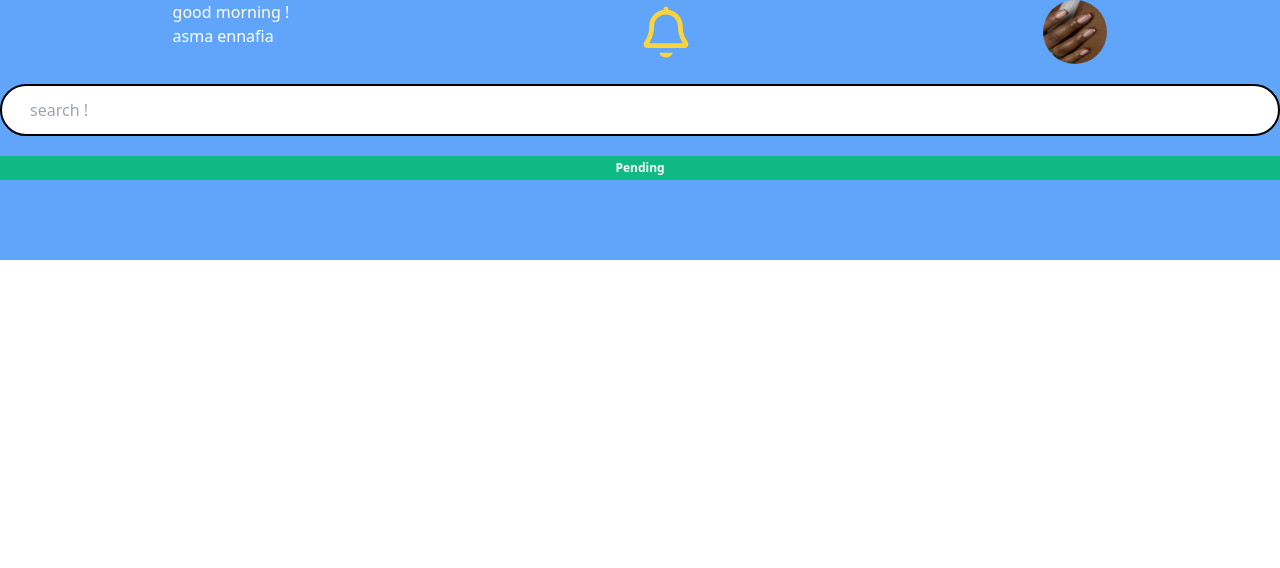
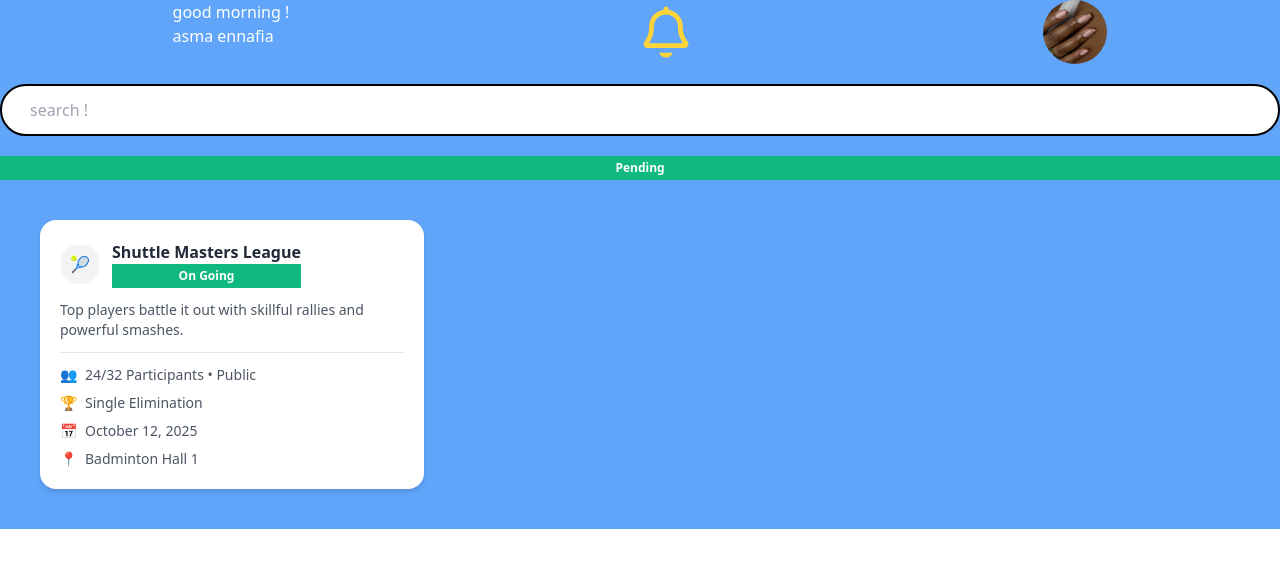
Before and after one commit to ennafiaasma-art/ArenaSync-Gestionnaire-de-Tournois-Sportifs, a React (Vite) app: page / in a window 1280 px wide. Shown: the top 568 px of the page. Built offline with nearby package versions, Linux system fonts and the light colour scheme.

Commit message:
la creartion de compenenet tournament card et affiche sur vite

```diff
--- a/src/App.jsx
+++ b/src/App.jsx
@@ -1,7 +1,7 @@
 
 import Header from './components/Header'
 import Input from './components/Input';
-import StatusBadg from './components/StatusBadg';
+import StatusBadge from './components/StatusBadg';
 
 import TournamentCard from './components/TournamentCard';
 
@@ -11,7 +11,7 @@ function App() {
  <div>
     <Header/>
     <Input/>
-    <StatusBadg status="Pending"/>
+    <StatusBadge status="Pending"/>
     <div className="p-10">
       <TournamentCard />
     </div>
--- a/src/components/TournamentCard.jsx
+++ b/src/components/TournamentCard.jsx
@@ -1,17 +1,15 @@
+import React from "react";
 import StatusBadge from "./StatusBadg";
-import { tournamentData } from "./data/tournamentDB";
+
 
 export default function TournamentCard() {
-  const cards = []; // tableau pour stocker les JSX
 
-  for (let i = 0; i < tournamentData.length; i++) {
-    const tournament = tournamentData[i];
 
-    cards.push(
-      <div
-        key={i}
-        className="max-w-sm p-5 bg-white rounded-2xl shadow-md space-y-3"
-      >
+  return(
+
+    <div className="max-w-sm p-5 bg-white rounded-2xl shadow-md space-y-3">
+
+      {/* Header */}
       <div className="flex items-center gap-3">
         <div className="w-10 h-10 flex items-center justify-center bg-gray-100 rounded-full">
           🎾
@@ -19,37 +17,45 @@ export default function TournamentCard() {
 
         <div>
           <h3 className="font-semibold text-gray-800">
-              {tournament.title}
+            Shuttle Masters League
           </h3>
 
-            <StatusBadge status={tournament.status} />
+          <StatusBadge status="On Going" />
         </div>
       </div>
 
-        <p className="text-sm text-gray-600">{tournament.description}</p>
+      {/* Description */}
+      <p className="text-sm text-gray-600">
+        Top players battle it out with skillful rallies and powerful smashes.
+      </p>
 
       <hr />
 
+      {/* Infos */}
       <div className="space-y-2 text-sm text-gray-600">
+
         <div className="flex items-center gap-2">
-            👥<span>{tournament.value}</span>
+          👥
+          <span>24/32 Participants • Public</span>
         </div>
 
         <div className="flex items-center gap-2">
-            🏆<span>{tournament.format}</span>
+          🏆
+          <span>Single Elimination</span>
         </div>
 
         <div className="flex items-center gap-2">
-            📅<span>{tournament.date}</span>
+          📅
+          <span>October 12, 2025</span>
         </div>
 
         <div className="flex items-center gap-2">
-            📍<span>{tournament.location}</span>
+          📍
+          <span>Badminton Hall 1</span>
         </div>
+
       </div>
+
     </div>
   );
 }
-
-  return <>{cards}</>; // retourne le tableau de JSX
-}
```
Lines whose indentation alone changed are shown as unchanged.
